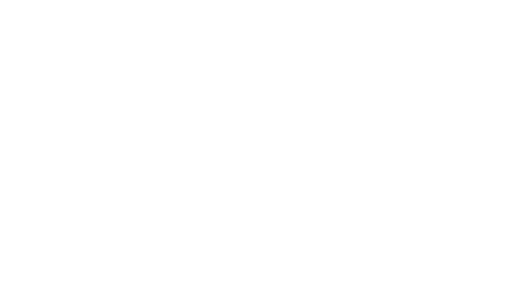
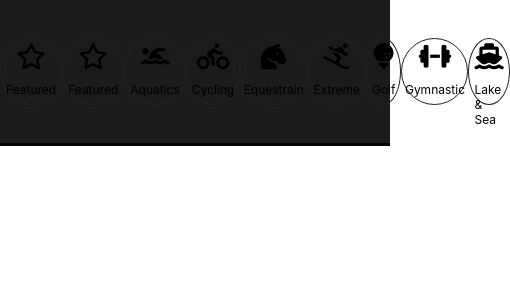
Before and after one commit to Bhargavi952/tericsoft-assignment, a React (Create React App) app: page / in a window 390 px wide. Shown: the top 300 px of the page, 510 px wide, since content can reach past the window. Built offline with nearby package versions, Linux system fonts and the light colour scheme.

Commit message:
Nav bar added

```diff
--- /dev/null
+++ b/db.json
@@ -0,0 +1,32 @@
+{
+  "highlights": [
+    {
+      "id": 1,
+      "title": "",
+      "btn1": "",
+      "btn2": "",
+      "img_url": "https://www.mural-wallpaper.com/wp-content/uploads/2020/12/UN-SP14.jpg"
+    },
+    {
+      "id": 2,
+      "title": "",
+      "btn1": "",
+      "btn2": "",
+      "img_url": "https://i.pinimg.com/originals/db/57/8e/db578e97998d099f6a2e38de0e4bfee0.png"
+    },
+    {
+      "id": 3,
+      "title": "",
+      "btn1": "",
+      "btn2": "",
+      "img_url": "https://c0.wallpaperflare.com/preview/902/565/90/selective-focus-photography-of-person-holding-gray-road-bike-on-road.jpg"
+    },
+    {
+      "id": 4,
+      "title": "",
+      "btn1": "",
+      "btn2": "",
+      "img_url": "https://wallpapercave.com/wp/wp4093435.jpg"
+    }
+  ]
+}
--- a/public/index.html
+++ b/public/index.html
@@ -15,6 +15,8 @@
       user's mobile device or desktop. See https://developers.google.com/web/fundamentals/web-app-manifest/
     -->
     <link rel="manifest" href="%PUBLIC_URL%/manifest.json" />
+
+    <script src="https://kit.fontawesome.com/64b2417d68.js" crossorigin="anonymous"></script>
     <!--
       Notice the use of %PUBLIC_URL% in the tags above.
       It will be replaced with the URL of the `public` folder during the build.
--- a/src/App.js
+++ b/src/App.js
@@ -1,7 +1,10 @@
 import "./App.css";
+import Navbar from "./Component/Navbar/Navbar";
 
 function App() {
-  return <div></div>;
+  return <div>
+    <Navbar/>
+  </div>;
 }
 
 export default App;
--- /dev/null
+++ b/src/Component/Navbar/Navbar.js
@@ -0,0 +1,50 @@
+import React, { Component } from "react";
+import styles from "./styles.module.css";
+
+class Navbar extends Component {
+  render() {
+    return (
+      <div className={styles.nav_container}>
+        <div className={styles.sub_container}>
+          <i class="fa fa-star-o"></i>
+          <p>Featured</p>
+        </div>
+        <div className={styles.sub_container}>
+          <i class="fa fa-star-o"></i>
+          <p>Featured</p>
+        </div>
+
+        <div className={styles.sub_container}>
+          <i class="fas fa-swimmer"></i>
+          <p>Aquatics</p>
+        </div>
+        <div className={styles.sub_container}>
+          <i class="fas fa-biking"></i>
+          <p>Cycling</p>
+        </div>
+        <div className={styles.sub_container}>
+          <i class=" fas fa-horse-head"></i>
+          <p>Equestrain</p>
+        </div>
+        <div className={styles.sub_container}>
+          <i class="fas fa-skiing"></i>
+          <p>Extreme</p>
+        </div>
+        <div className={styles.sub_container}>
+          <i class="fas fa-golf-ball"></i>
+          <p>Golf</p>
+        </div>
+        <div className={styles.sub_container}>
+          <i class="fas fa-dumbbell"></i>
+          <p>Gymnastic</p>
+        </div>
+        <div className={styles.sub_container}>
+          <i class="fas fa-ship"></i>
+          <p>Lake & Sea</p>
+        </div>
+      </div>
+    );
+  }
+}
+
+export default Navbar;
--- /dev/null
+++ b/src/Component/Navbar/styles.module.css
@@ -0,0 +1,54 @@
+.nav_container {
+    background-color: rgb(28, 26, 26);
+    justify-content: space-evenly;
+    align-items: center;
+    display: flex;
+    width: 100vw;
+    height: 17vh;
+    border-bottom: 3px solid #000;
+}
+
+.sub_container {
+    display: flex;
+    flex-direction: column;
+    width: 90px;
+    align-items: center;
+    padding: 5px;
+    height: 90px;
+    border-radius: 50%;
+    border: 0.5px solid rgb(34, 34, 34);
+}
+
+div>i {
+    font-size: 40px;
+}
+
+@media screen and (max-width:420px) {
+    div>i {
+        font-size: 18px;
+    }
+    p {
+        font-size: 6px;
+    }
+    .sub_container {
+        width: 45px;
+    height: 45px;
+
+    }
+}
+@media screen and (max-width:680px) {
+    div>i {
+        font-size: 26px;
+    }
+    p {
+        font-size: 12px;
+    }
+    .sub_container {
+        width: 55px;
+    height: 55px;
+
+    }
+}
+.sub_container:hover{
+    background-color: rgb(34, 34, 34);
+}
```
Also changed, not shown: package.json (+8 -0 lines), 1 other file (tests, documents, lock files or other folders).
